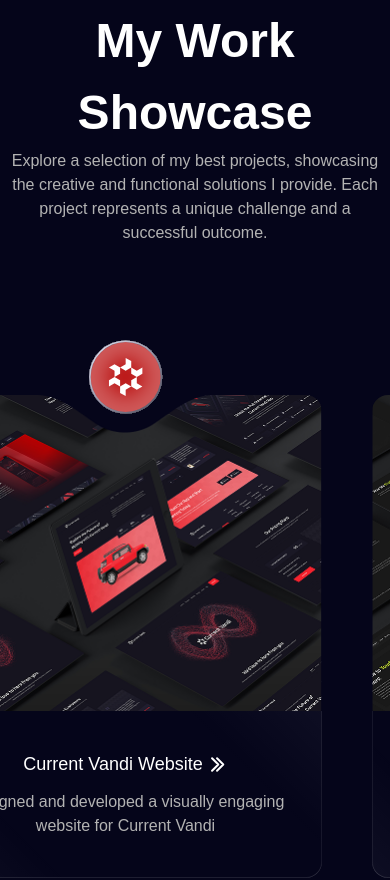
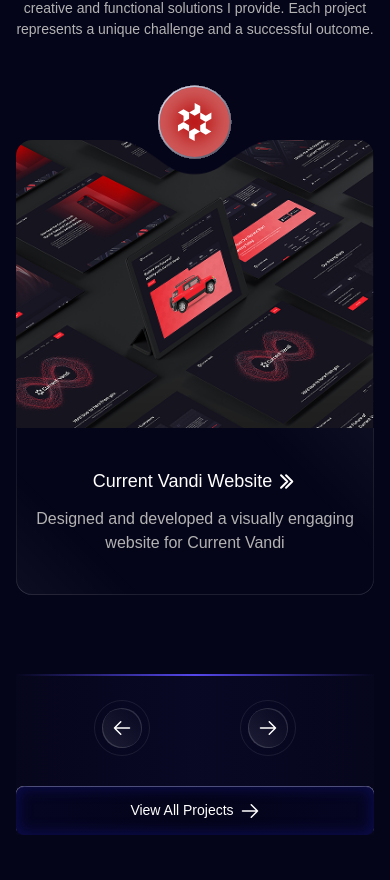
Before and after one commit to Saba-Vardosanidze/DevCraft, a React (Vite) app: page / in a window 390 px wide. Shown: the part 5096-5976 px from the top of the page. After the commit the page ends 5931 px from the top, so only its background shows below. Built offline with nearby package versions, Linux system fonts and the light colour scheme; a web font is replaced by a local one.

Commit message:
feature/mediaQuery

```diff
--- a/src/components/PortfolioList/PortfolioList.module.css
+++ b/src/components/PortfolioList/PortfolioList.module.css
@@ -175,3 +175,52 @@
 .leftButton {
   transform: rotate(180deg);
 }
+@media (max-width: 1200px) {
+  .portfolioListContainer {
+    margin-top: 80px;
+  }
+  .titleAndDescription h2 {
+    font-size: 28px;
+  }
+  .titleAndDescription p {
+    font-size: 14px;
+    max-width: 358px;
+    width: 100%;
+  }
+  .embla__container {
+    gap: 50px;
+    margin: 100px auto;
+    max-width: 358px;
+    width: 100%;
+  }
+  .embla__slide {
+    flex: 0 0 358px;
+    max-width: 358px;
+  }
+  .embla {
+    max-width: 358px;
+    width: 100%;
+    margin: auto;
+  }
+  .mainCardIcons {
+    position: absolute;
+    left: 142px;
+    top: -55px;
+  }
+  .bottomMainContainer {
+    max-width: 358px;
+    width: 100%;
+  }
+  .buttonsMainContainer {
+    display: flex;
+    flex-direction: column;
+    align-items: center;
+  }
+  .allProject {
+    gap: 6px;
+    width: 358px;
+    height: 49px;
+    border-radius: 8px;
+    margin-top: 30px;
+  }
+}
--- a/src/components/offered/Offered.module.css
+++ b/src/components/offered/Offered.module.css
@@ -45,6 +45,7 @@
   flex-wrap: wrap;
 }
 .myOpportunity {
+  margin: auto;
   max-width: 625px;
   width: 100%;
   height: 208px;
```
